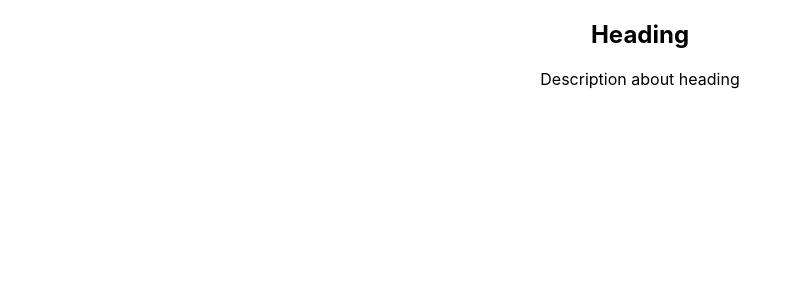
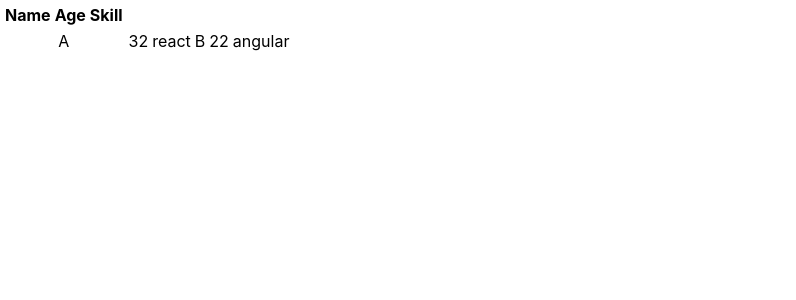
Before and after one commit to Priyesha/Advanced-React-Concepts, a React (Create React App) app: page / in a window 1280 px wide. Shown: the top 300 px of the page, without its empty margins (0-796 px from the left). Built offline with nearby package versions, Linux system fonts and the light colour scheme.

Commit message:
Fragment and list rendering

```diff
--- a/src/App.js
+++ b/src/App.js
@@ -1,11 +1,13 @@
 import React from 'react';
 import './App.css';
 import FragmentDemo from './components/FragmentDemo';
+import Table from './components/Table';
 
 function App() {
   return (
     <div className="App">
-      <FragmentDemo/>
+      {/* <FragmentDemo/> */}
+      <Table/>
     </div>
   );
 }
--- /dev/null
+++ b/src/components/Columns.js
@@ -0,0 +1,35 @@
+import React from "react";
+
+function Columns() {
+  const items = [
+    {
+      name: "A",
+      age: 32,
+      skill: "react",
+    },
+    {
+      name: "B",
+      age: 22,
+      skill: "angular",
+    },
+  ];
+
+  return (
+    // <React.Fragment>
+    //     <td>Name</td>
+    //     <td>AGE</td>
+    //     <td>Skill</td>
+    // </React.Fragment>
+
+    // Shorthand method
+    items.map((item) => (
+      <React.Fragment>
+        <td>{item.name}</td>
+        <td>{item.age}</td>
+        <td>{item.skill}</td>
+      </React.Fragment>
+    ))
+  );
+}
+
+export default Columns;
--- /dev/null
+++ b/src/components/Table.js
@@ -0,0 +1,21 @@
+import React from 'react'
+import Columns from './Columns';
+
+function Table() {
+    return (
+            <table>
+                <tbody>
+                    <thead>
+                        <th>Name</th>
+                        <th>Age</th>
+                        <th>Skill</th>
+                    </thead>
+                <tr>
+                        <Columns />
+                </tr>
+                </tbody>
+            </table>
+    )
+}
+
+export default Table
```
